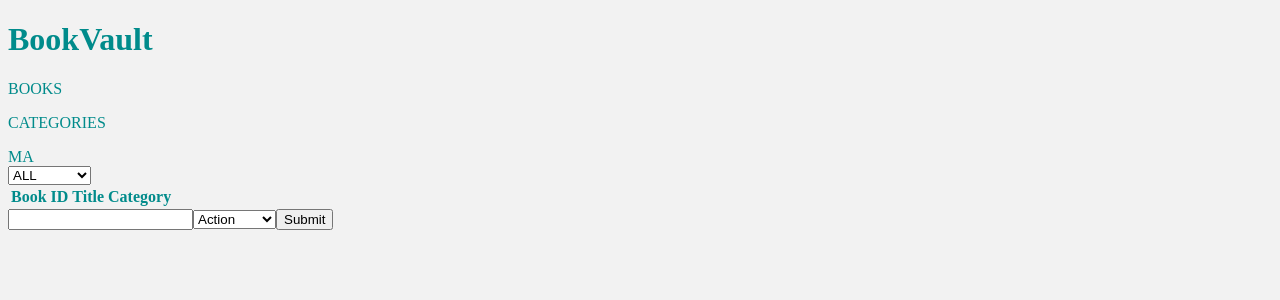
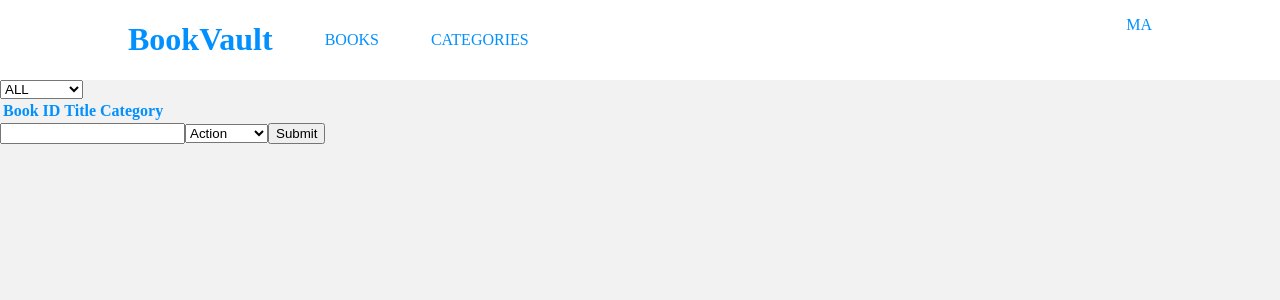
Before and after one commit to Moreneecoder/bookstore, a React (Create React App) app: page / in a window 1280 px wide. Shown: the top 300 px of the page. Built offline with nearby package versions, Linux system fonts and the light colour scheme.

Commit message:
Complete layout of NavBar

```diff
--- a/src/components/NavBar.js
+++ b/src/components/NavBar.js
@@ -1,13 +1,17 @@
+import '../stylesheets/NavBar.css';
+
 const NavBar = () => (
-  <div className="Navbar">
-    <div>
-      <h1>BookVault</h1>
+  <div className="NavBar">
+    <div className="menu">
+      <h1 className="menu-item">BookVault</h1>
 
-      <p>BOOKS</p>
-      <p>CATEGORIES</p>
+      <p className="menu-item">BOOKS</p>
+      <p className="menu-item">CATEGORIES</p>
     </div>
 
-    <div className="user-avatar">MA</div>
+    <div className="user-avatar">
+      <p>MA</p>
+    </div>
   </div>
 );
 
--- /dev/null
+++ b/src/stylesheets/NavBar.css
@@ -0,0 +1,24 @@
+.NavBar {
+  background-color: white;
+  display: flex;
+  justify-content: space-between;
+  padding: 0 10%;
+}
+
+.menu {
+  flex: 45%;
+  display: flex;
+
+  /* background-color: red; */
+  justify-content: space-between;
+  align-items: center;
+  height: 100%;
+}
+
+.user-avatar {
+  display: flex;
+
+  /* background-color: blue; */
+  flex: 70%;
+  justify-content: flex-end;
+}
--- a/src/stylesheets/index.css
+++ b/src/stylesheets/index.css
@@ -1,4 +1,6 @@
 body {
-  color: #008b8b;
+  color: #0290ff;
   background-color: rgba(0, 0, 0, 0.05);
+  margin: 0;
+  padding: 0;
 }
```
